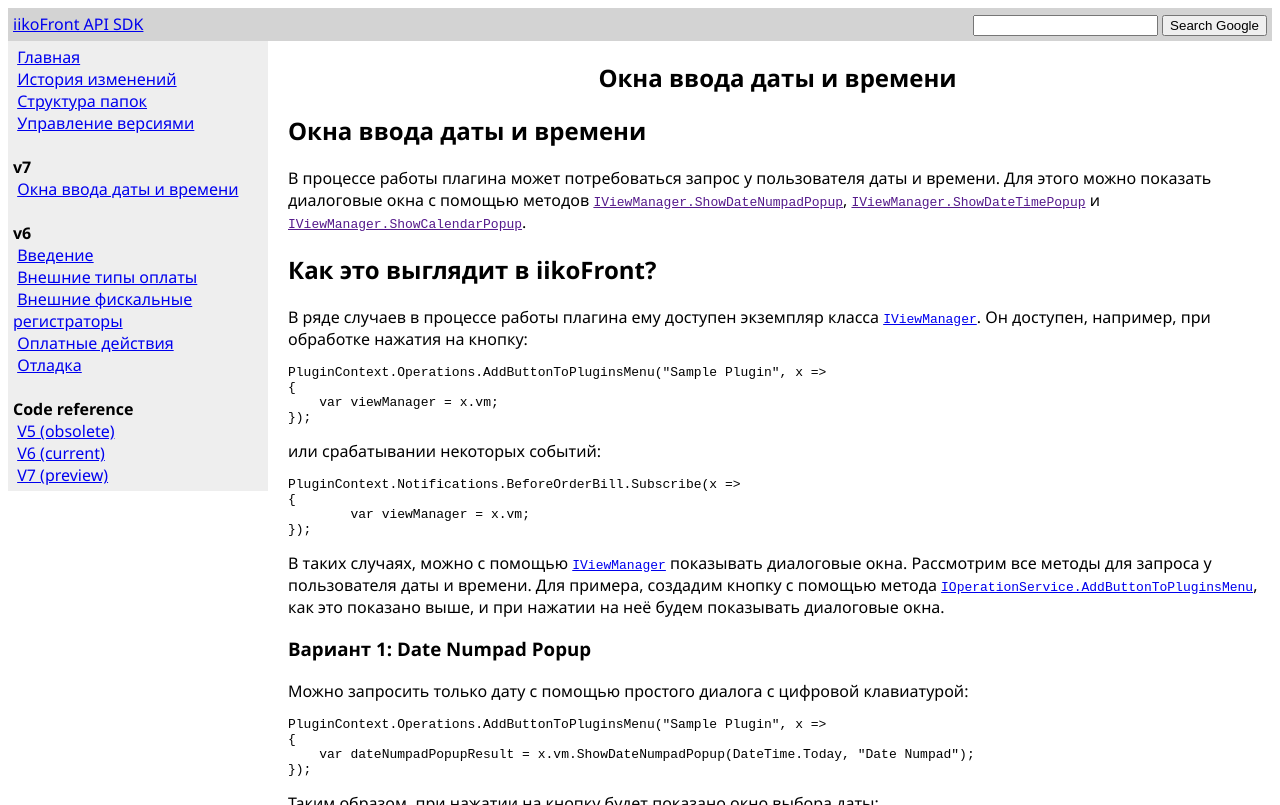
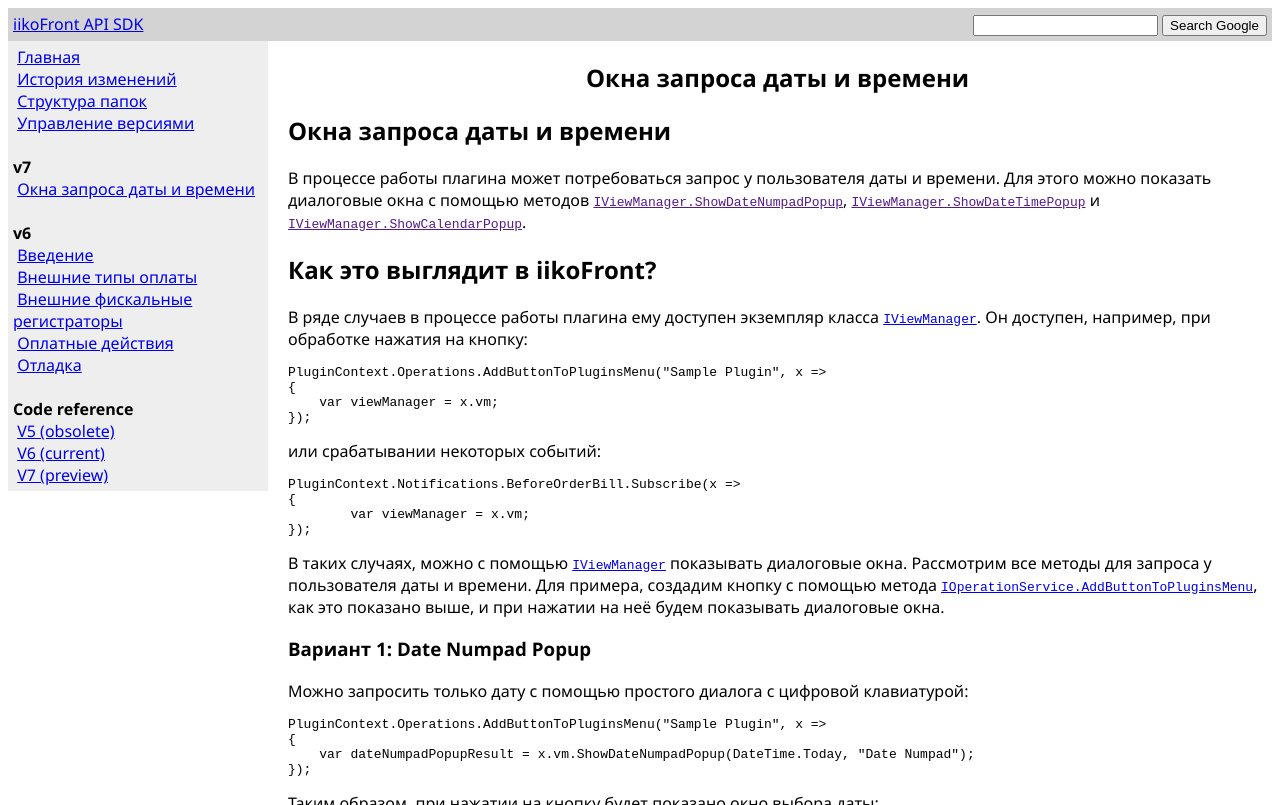
Before and after one commit to iiko/front.api.doc, a Jekyll site: the page built from v7/ru/DateTimePopups.md, in a window 1280 px wide and 900 px high, cut to the strip 0-805 px from the top of the window. Built offline with Jekyll 4.4.1, drawn with Linux system fonts in a browser that asks for light colours.

Commit message:
RMS-52927 Fromt.API: Документация для диалогов ввода даты.

```diff
--- a/v7/ru/DateTimePopups.md
+++ b/v7/ru/DateTimePopups.md
@@ -1,8 +1,8 @@
 ---
-title: Окна ввода даты и времени
+title: Окна запроса даты и времени
 layout: default
 ---
-# Окна ввода даты и времени #
+# Окна запроса даты и времени #
 
 В процессе работы плагина может потребоваться запрос у пользователя даты и времени. Для этого можно показать диалоговые окна с помощью методов [`IViewManager.ShowDateNumpadPopup`](), [`IViewManager.ShowDateTimePopup`]() и [`IViewManager.ShowCalendarPopup`]().
 
```
Also changed, not shown: _posts/2021-10-04-date-input-dialog.md (+3 -3 lines).
